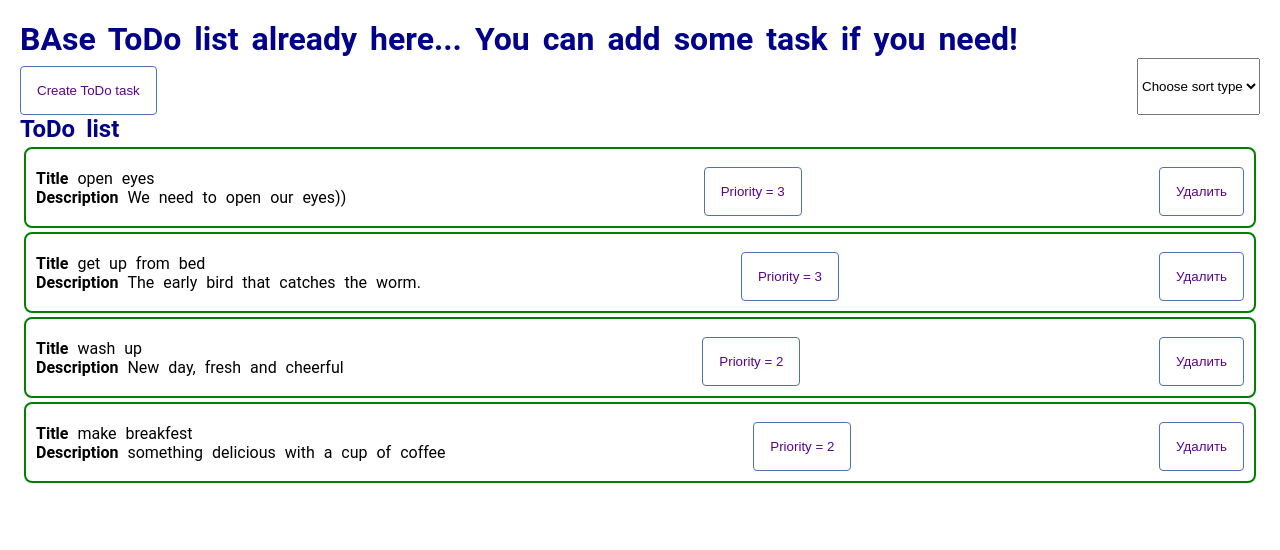
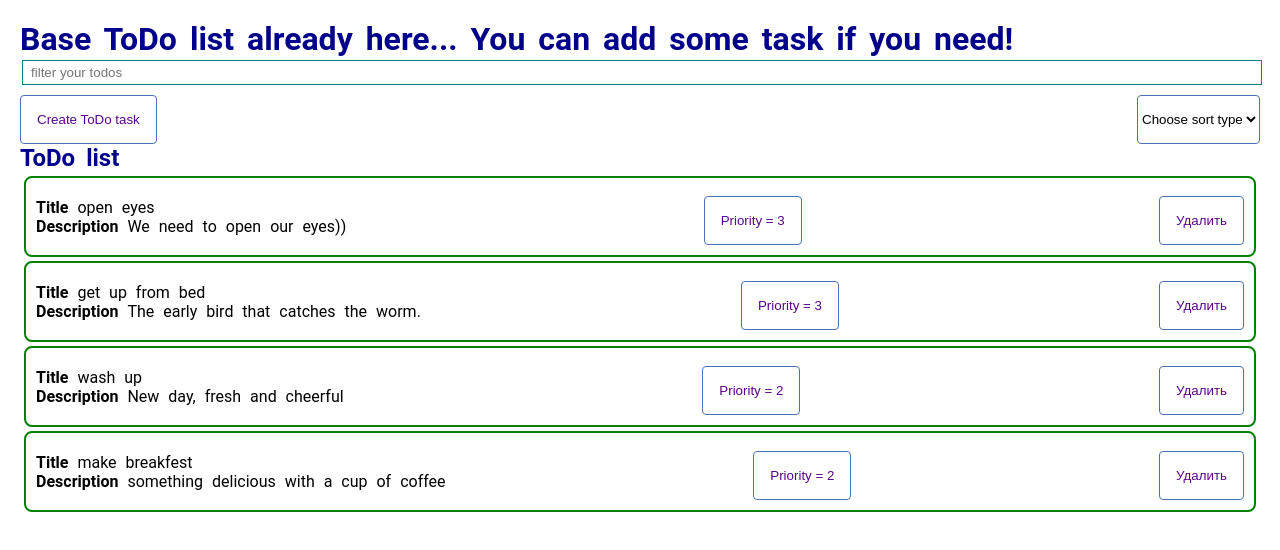
Before and after one commit to mokkiko/todo_app, a Vue app: page / in a window 1280 px wide. Shown: the top 550 px of the page. Built offline with nearby package versions, Linux system fonts and the light colour scheme.

Commit message:
add filtration to title and description field

```diff
--- a/src/App.vue
+++ b/src/App.vue
@@ -1,6 +1,10 @@
 <template>
   <div class="app">
-    <h1 style="color:darkblue ">BAse ToDo list already here... You can add some task if you need!</h1>
+    <h1 style="color:darkblue ">Base ToDo list already here... You can add some task if you need!</h1>
+    <my-input
+      v-model="searchQuery"
+      placeholder="filter your todos"
+      />
 
     <div class="nav__buttonts">
       <my-button
@@ -21,7 +25,7 @@
     </my-dialog>
 
     <todo-list
-      :todos="todos"
+      :todos="sortedAndSearchedTodos"
       @remove="removeTodo"
     />
   </div>
@@ -46,6 +50,7 @@ export default {
       ],
       dialogVisible: false,
       selectedSort: '',
+      searchQuery: '',
       sortOptions:[
         {value: 'title', name: 'By name'},
         {value: 'priority_level', name: 'By priority'},
@@ -69,11 +74,16 @@ export default {
 
   },
   watch: {
-    selectedSort(newValue) {
-      this.todos.sort((todo1, todo2) => {
-        return todo1[newValue]?.localeCompare(todo2[newValue])
-      })
+
+  },
+  computed:{
+    sortedTodos() {
+      return [...this.todos].sort((todo1, todo2) => todo1[this.selectedSort]?.localeCompare(todo2[this.selectedSort]))
     },
+    sortedAndSearchedTodos() {
+      return this.sortedTodos.filter(todo => todo.title.includes(this.searchQuery) || todo.description.includes(this.searchQuery))
+    },
+
   }
 }
 
@@ -98,7 +108,5 @@ body {
 .nav__buttonts {
   display: flex;
   justify-content: space-between;
-
 }
-
 </style>
--- a/src/components/UI/MySelect.vue
+++ b/src/components/UI/MySelect.vue
@@ -1,5 +1,5 @@
 <template>
-  <select :value="modelValue" @change="changeOption">
+  <select :value="modelValue" @change="changeOption" class="search_field">
     <option disabled value="">Choose sort type</option>
     <option
       v-for="option in options"
@@ -32,4 +32,12 @@ export default {
 </script>
 
 <style scoped>
+
+.search_field {
+  margin-top: 8px;
+  border-radius: 4px;
+  background-color: rgb(255, 255, 255);
+  border: 1px solid rgb(78, 113, 179);
+
+}
 </style>
```
